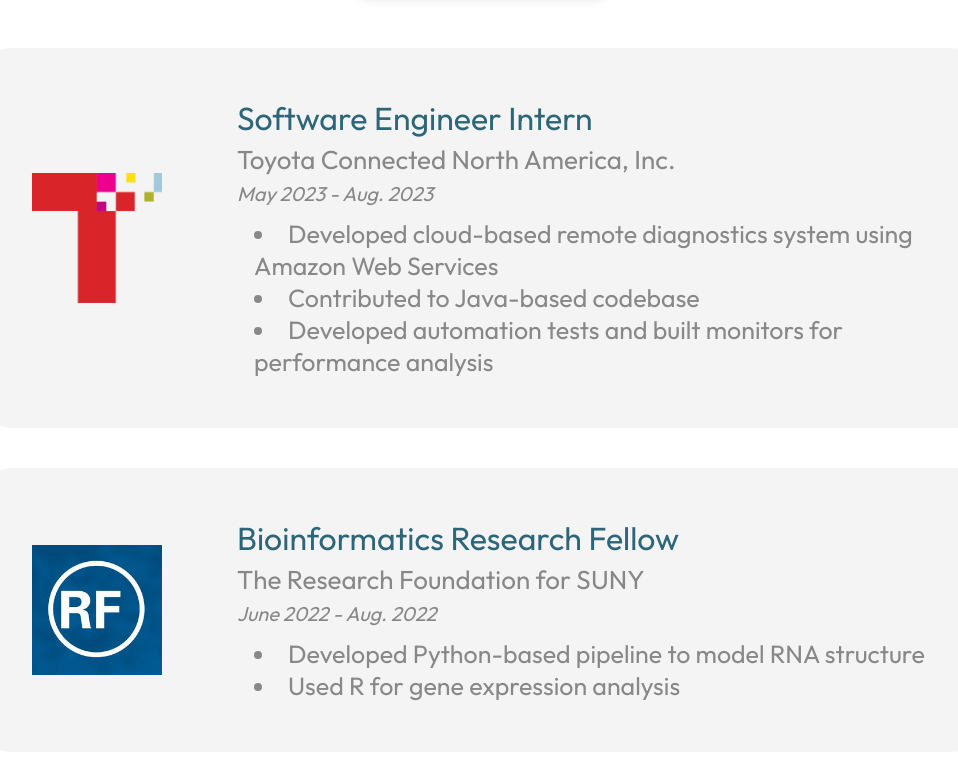
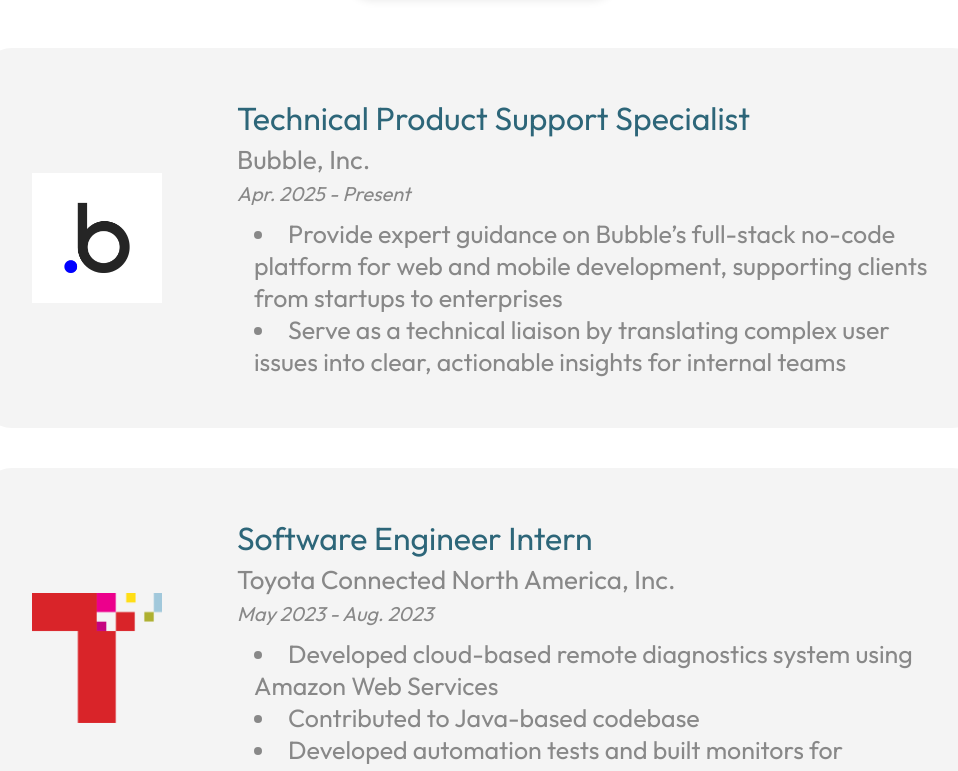
Before and after one commit to shaima-h/personal-portfolio, a React (Vite) app: page / in a window 1280 px wide. Shown: the part 2005-2776 px from the top of the page, without its empty margins (158-1116 px from the left). Built offline with nearby package versions, Linux system fonts and the light colour scheme.

Commit message:
add bubble experience

```diff
--- a/src/components/Experience/Experience.jsx
+++ b/src/components/Experience/Experience.jsx
@@ -13,7 +13,7 @@
                 <div className={styles.resumeBtn}>
                     <a
                         className={styles.resumeLink}
-                        href="https://drive.google.com/file/d/1aGAKal_I-Cc69GF08buyURkbaP6w3vlG/view?usp=sharing"
+                        href="https://drive.google.com/file/d/1yIN4U3vFNJlkdjXMTuyqx8Erz2ogUB91/view?usp=share_link"
                         target="_blank" rel="noopener noreferrer"
                     >
                         View Full Resume
--- a/src/data/history.json
+++ b/src/data/history.json
@@ -1,4 +1,12 @@
 [
+    {
+      "role": "Technical Product Support Specialist ",
+      "organization": "Bubble, Inc.",
+      "startDate": "Apr. 2025",
+      "endDate": "Present",
+      "experiences": ["Provide expert guidance on Bubble’s full-stack no-code platform for web and mobile development, supporting clients from startups to enterprises", "Serve as a technical liaison by translating complex user issues into clear, actionable insights for internal teams"],
+      "imageSrc": "history/bubble.png"
+    },
     {
       "role": "Software Engineer Intern",
       "organization": "Toyota Connected North America, Inc.",
```
Also changed, not shown: assets/history/bubble.png (added), 3 other files (tests, documents, lock files or other folders).
